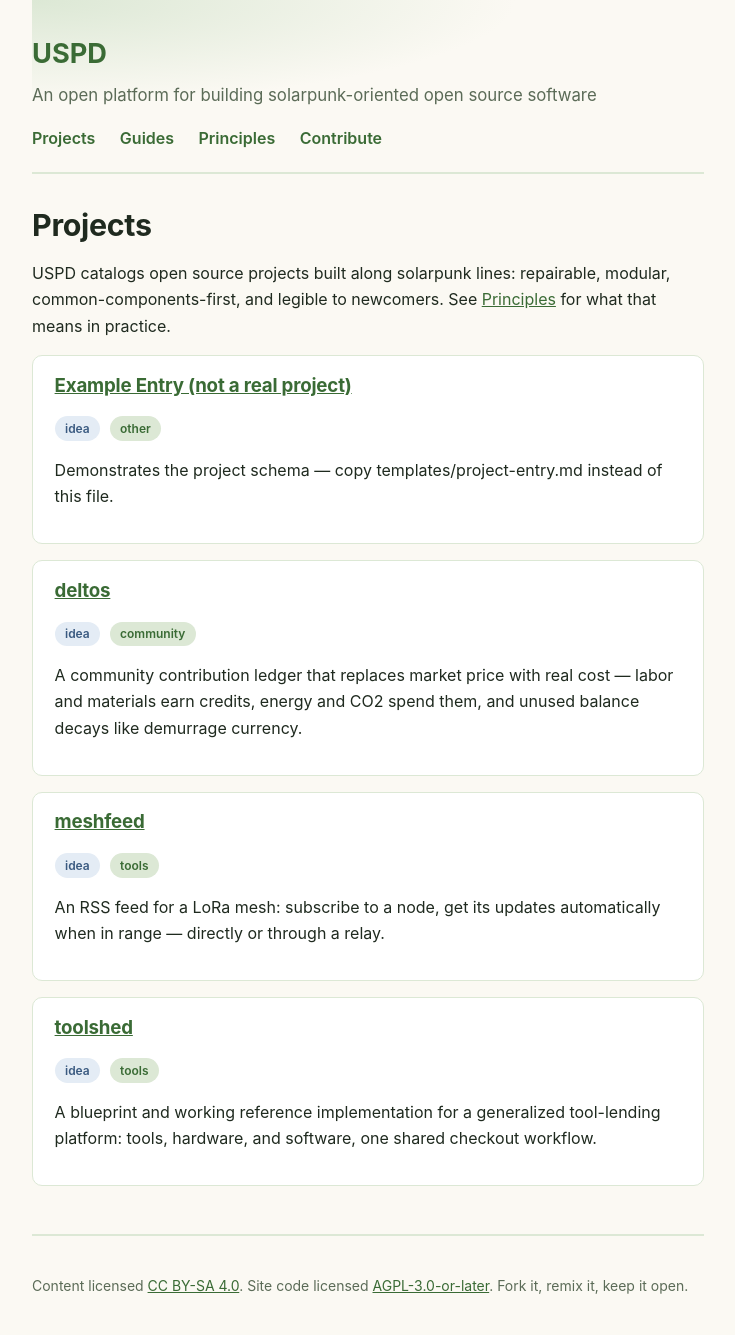
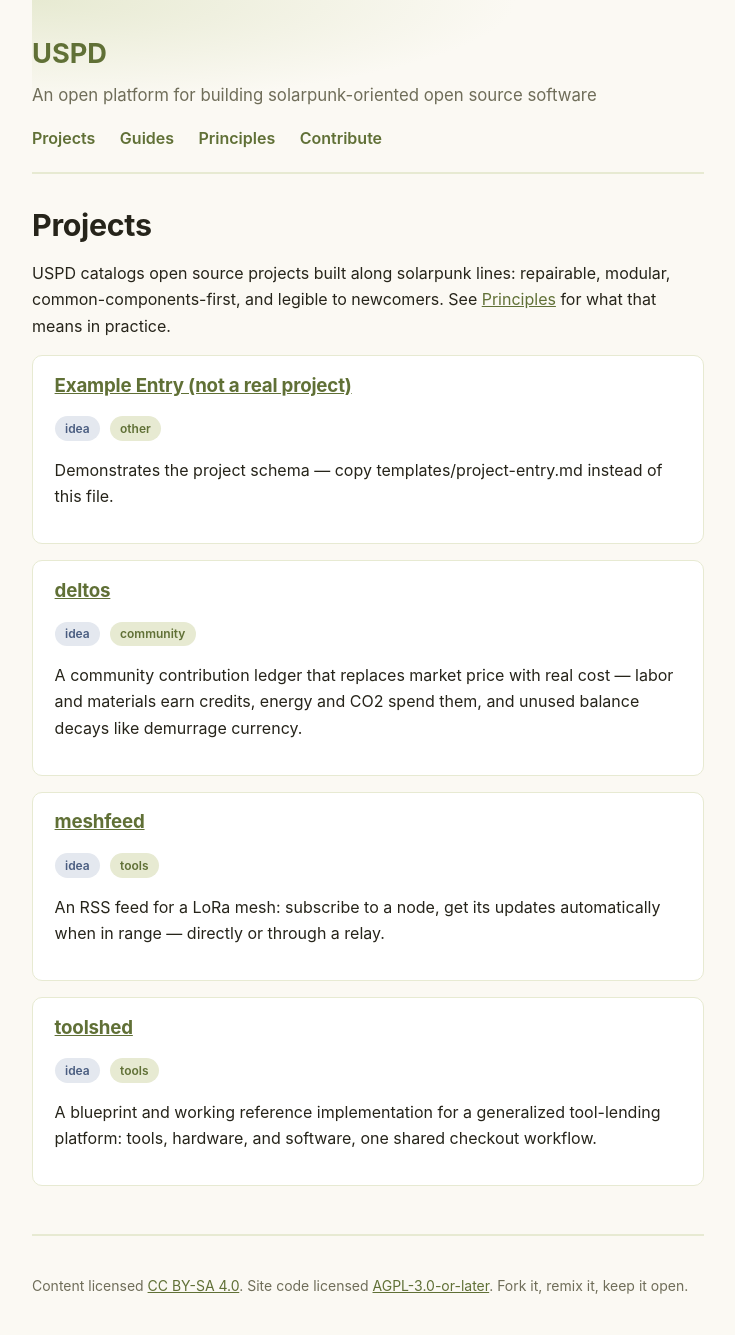
Before and after one commit to isidman/USPD, a Jekyll site: the page built from index.md, in a window 1280 px wide. Shown: the whole page, without its empty margins (272-1007 px from the left). Built offline with Jekyll 4.4.1, drawn with Linux system fonts in a browser that asks for light colours.

Commit message:
Warm the palette toward matcha instead of forest green
Shifted accent/highlight/status hues warmer and more yellow-toned
(matcha tea rather than cool forest green) in both light and dark
mode, keeping the same warm cream/dark-olive backgrounds.

Re-checked WCAG contrast after the shift (computed, not eyeballed):
three light-mode text pairs (accent, muted, archived-badge) fell just
under the 4.5:1 AA threshold for body text at the initial warm values
(4.31, 4.14, 3.64) -- darkened each slightly within the same hue to
clear it (5.16, 4.98, 4.74). All other pairs already passed.

Co-Authored-By: Claude Sonnet 5 <noreply@anthropic.com>
Claude-Session: https://claude.ai/code/session_01LkqVYif4XVpSP4ZJTXSjB2

```diff
--- a/assets/css/style.css
+++ b/assets/css/style.css
@@ -1,27 +1,29 @@
 :root {
+  /* Matcha, not forest — warmer, softer, more yellow in the green than
+     the original cooler/darker palette. */
   --color-bg: #fbf9f3;
   --color-surface: #ffffff;
-  --color-text: #1f2a1f;
-  --color-accent: #3a6b35;
-  --color-accent-light: #dce8d5;
-  --color-highlight: #8ada29; /* the "solarpunk lime" nod — used sparingly, for hover/focus energy */
-  --color-muted: #5b6b57;
-  --color-border: #dce8d5;
+  --color-text: #26241a;
+  --color-accent: #607036;
+  --color-accent-light: #e7ead2;
+  --color-highlight: #a9be5a; /* matcha foam — used sparingly, for hover/focus energy */
+  --color-muted: #6f6d59;
+  --color-border: #e7ead2;
   --max-width: 42rem;
   --radius: 10px;
 
   /* Status colors follow a seed → sprout → mature → dormant metaphor. */
-  --status-idea-bg: #e4ecf5;
-  --status-idea-fg: #3a5a80;
-  --status-active-bg: #dff2d8;
-  --status-active-fg: #2f6b28;
-  --status-mature-bg: #cfe3c8;
-  --status-mature-fg: #234f1f;
-  --status-archived-bg: #e8e8e4;
-  --status-archived-fg: #6b6b63;
+  --status-idea-bg: #e4e8ef;
+  --status-idea-fg: #4a5d80;
+  --status-active-bg: #eaf0d2;
+  --status-active-fg: #5d6e35;
+  --status-mature-bg: #d9e0bc;
+  --status-mature-fg: #47542a;
+  --status-archived-bg: #e9e7de;
+  --status-archived-fg: #676557;
 
-  --difficulty-beginner-bg: #dff2d8;
-  --difficulty-beginner-fg: #2f6b28;
+  --difficulty-beginner-bg: #eaf0d2;
+  --difficulty-beginner-fg: #5d6e35;
   --difficulty-intermediate-bg: #f5e9c8;
   --difficulty-intermediate-fg: #8a6a1f;
   --difficulty-advanced-bg: #f2ddd3;
@@ -33,26 +35,26 @@
    a different site. */
 @media (prefers-color-scheme: dark) {
   :root {
-    --color-bg: #14201a;
-    --color-surface: #1b2a22;
-    --color-text: #e9f2e6;
-    --color-accent: #8fd982;
-    --color-accent-light: #2b3d31;
-    --color-highlight: #c8ec5f;
-    --color-muted: #a3b7a8;
-    --color-border: #2b3d31;
+    --color-bg: #1b1d14;
+    --color-surface: #24261a;
+    --color-text: #efebdd;
+    --color-accent: #b9cb6e;
+    --color-accent-light: #343522;
+    --color-highlight: #d6e58c;
+    --color-muted: #a9a78f;
+    --color-border: #343522;
 
-    --status-idea-bg: #223347;
-    --status-idea-fg: #9cc0ea;
-    --status-active-bg: #234a24;
-    --status-active-fg: #a9e69c;
-    --status-mature-bg: #1c3a1c;
-    --status-mature-fg: #8fd982;
-    --status-archived-bg: #2a2e29;
-    --status-archived-fg: #a8ada4;
+    --status-idea-bg: #26344a;
+    --status-idea-fg: #9fc0e8;
+    --status-active-bg: #2e3a1c;
+    --status-active-fg: #c0d67d;
+    --status-mature-bg: #24301a;
+    --status-mature-fg: #a8c05e;
+    --status-archived-bg: #2b2b22;
+    --status-archived-fg: #ada894;
 
-    --difficulty-beginner-bg: #234a24;
-    --difficulty-beginner-fg: #a9e69c;
+    --difficulty-beginner-bg: #2e3a1c;
+    --difficulty-beginner-fg: #c0d67d;
     --difficulty-intermediate-bg: #3f3620;
     --difficulty-intermediate-fg: #e0c273;
     --difficulty-advanced-bg: #3d2620;
```
